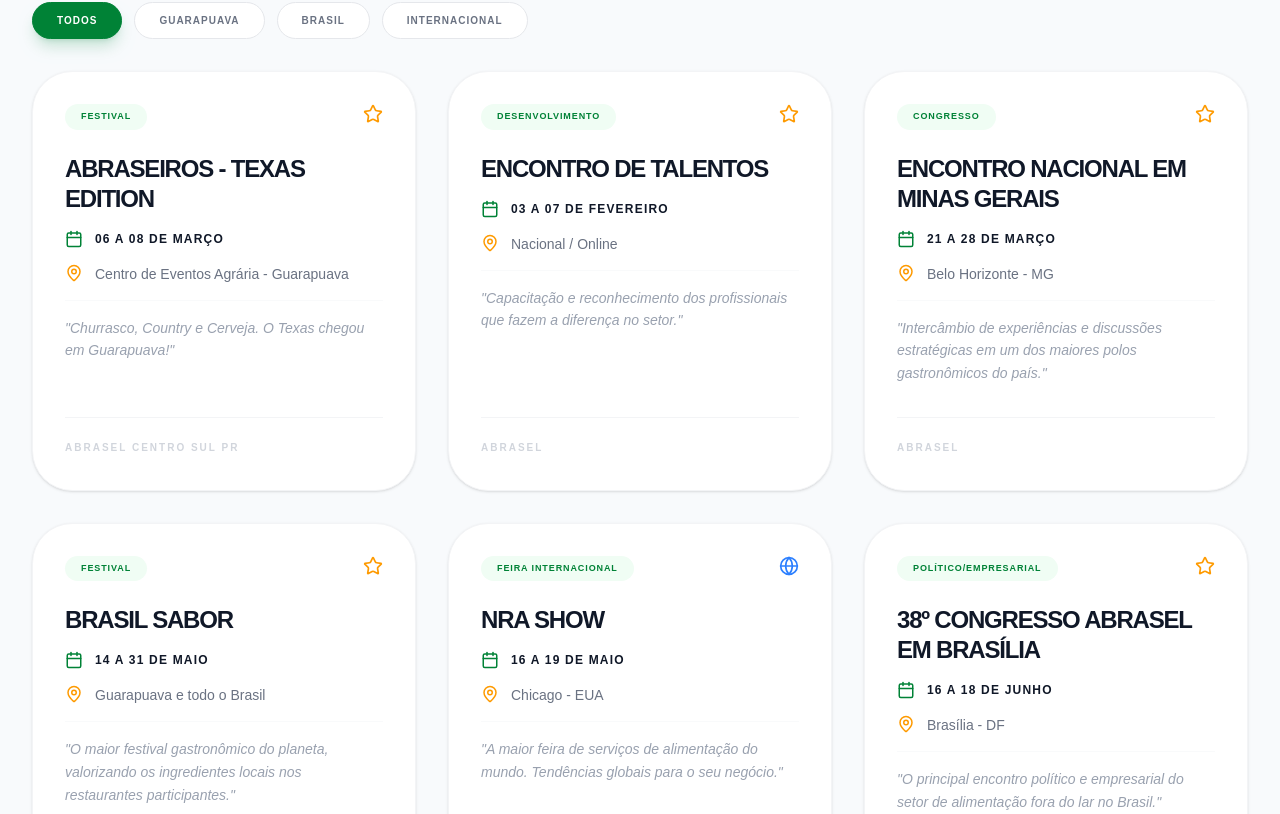
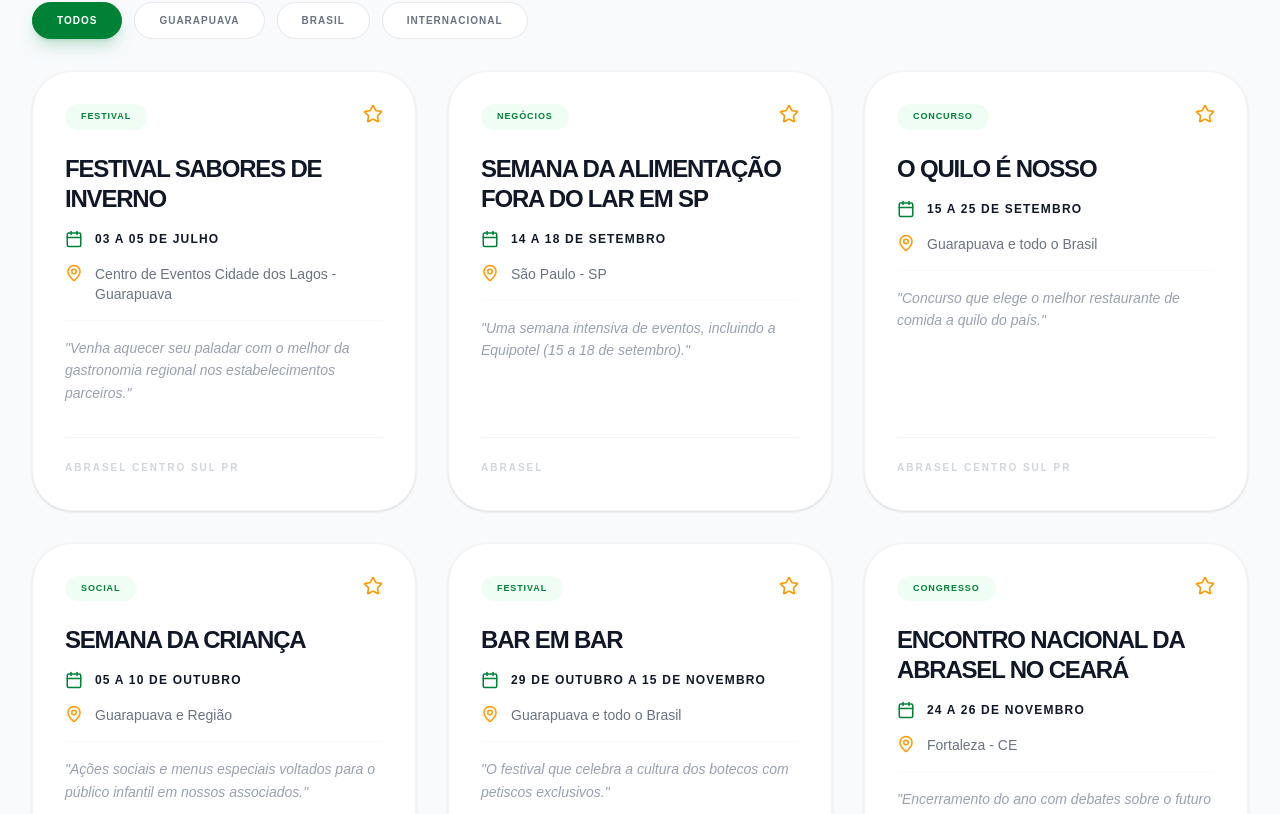
Before and after one commit to paulosrgf/abraselcspr, a Next.js app: page /eventos in a window 1280 px wide. Shown: the part 364-1178 px from the top of the page. Built offline with nearby package versions, Linux system fonts and the light colour scheme.

Commit message:
feat: atualiza agenda de eventos removendo passados e adicionando Sabores de Inverno

```diff
--- a/app/eventos/page.js
+++ b/app/eventos/page.js
@@ -1,119 +1,79 @@
-'use client';
+"use client";
 
-import { useState, useMemo } from 'react';
-import Header from '../../components/Header';
-import Footer from '../../components/Footer';
-import { Calendar, MapPin, Filter, Globe, Star } from 'lucide-react';
+import { useState, useMemo } from "react";
+import Header from "../../components/Header";
+import Footer from "../../components/Footer";
+import { Calendar, MapPin, Filter, Globe, Star } from "lucide-react";
 
 const EVENTS_DATA = [
   {
-    id: 0,
-    title: 'Abraseiros - Texas Edition',
-    date: '06 a 08 de Março',
-    location: 'Centro de Eventos Agrária - Guarapuava',
-    scope: 'Guarapuava',
-    description: 'Churrasco, Country e Cerveja. O Texas chegou em Guarapuava!',
-    category: 'Festival',
-    featured: true
-  },
-  {
-    id: 1,
-    title: 'Encontro de Talentos',
-    date: '03 a 07 de Fevereiro',
-    location: 'Nacional / Online',
-    scope: 'Brasil',
-    description: 'Capacitação e reconhecimento dos profissionais que fazem a diferença no setor.',
-    category: 'Desenvolvimento'
-  },
-  {
-    id: 2,
-    title: 'Encontro Nacional em Minas Gerais',
-    date: '21 a 28 de Março',
-    location: 'Belo Horizonte - MG',
-    scope: 'Brasil',
-    description: 'Intercâmbio de experiências e discussões estratégicas em um dos maiores polos gastronômicos do país.',
-    category: 'Congresso'
-  },
-  {
-    id: 3,
-    title: 'Brasil Sabor',
-    date: '14 a 31 de Maio',
-    location: 'Guarapuava e todo o Brasil',
-    scope: 'Guarapuava',
-    description: 'O maior festival gastronômico do planeta, valorizando os ingredientes locais nos restaurantes participantes.',
-    category: 'Festival'
-  },
-  {
-    id: 4,
-    title: 'NRA Show',
-    date: '16 a 19 de Maio',
-    location: 'Chicago - EUA',
-    scope: 'Internacional',
-    description: 'A maior feira de serviços de alimentação do mundo. Tendências globais para o seu negócio.',
-    category: 'Feira Internacional'
-  },
-  {
-    id: 5,
-    title: '38º Congresso Abrasel em Brasília',
-    date: '16 a 18 de Junho',
-    location: 'Brasília - DF',
-    scope: 'Brasil',
-    description: 'O principal encontro político e empresarial do setor de alimentação fora do lar no Brasil.',
-    category: 'Político/Empresarial'
+    id: 11,
+    title: "Festival Sabores de Inverno",
+    date: "03 a 05 de Julho",
+    location: "Centro de Eventos Cidade dos Lagos - Guarapuava",
+    scope: "Guarapuava",
+    description:
+      "Venha aquecer seu paladar com o melhor da gastronomia regional nos estabelecimentos parceiros.",
+    category: "Festival",
   },
   {
     id: 6,
-    title: 'Semana da Alimentação Fora do Lar em SP',
-    date: '14 a 18 de Setembro',
-    location: 'São Paulo - SP',
-    scope: 'Brasil',
-    description: 'Uma semana intensiva de eventos, incluindo a Equipotel (15 a 18 de setembro).',
-    category: 'Negócios'
+    title: "Semana da Alimentação Fora do Lar em SP",
+    date: "14 a 18 de Setembro",
+    location: "São Paulo - SP",
+    scope: "Brasil",
+    description:
+      "Uma semana intensiva de eventos, incluindo a Equipotel (15 a 18 de setembro).",
+    category: "Negócios",
   },
   {
     id: 7,
-    title: 'O Quilo é Nosso',
-    date: '15 a 25 de Setembro',
-    location: 'Guarapuava e todo o Brasil',
-    scope: 'Guarapuava',
-    description: 'Concurso que elege o melhor restaurante de comida a quilo do país.',
-    category: 'Concurso'
+    title: "O Quilo é Nosso",
+    date: "15 a 25 de Setembro",
+    location: "Guarapuava e todo o Brasil",
+    scope: "Guarapuava",
+    description:
+      "Concurso que elege o melhor restaurante de comida a quilo do país.",
+    category: "Concurso",
   },
   {
     id: 8,
-    title: 'Semana da Criança',
-    date: '05 a 10 de Outubro',
-    location: 'Guarapuava e Região',
-    scope: 'Guarapuava',
-    description: 'Ações sociais e menus especiais voltados para o público infantil em nossos associados.',
-    category: 'Social'
+    title: "Semana da Criança",
+    date: "05 a 10 de Outubro",
+    location: "Guarapuava e Região",
+    scope: "Guarapuava",
+    description:
+      "Ações sociais e menus especiais voltados para o público infantil em nossos associados.",
+    category: "Social",
   },
   {
     id: 9,
-    title: 'Bar em Bar',
-    date: '29 de Outubro a 15 de Novembro',
-    location: 'Guarapuava e todo o Brasil',
-    scope: 'Guarapuava',
-    description: 'O festival que celebra a cultura dos botecos com petiscos exclusivos.',
-    category: 'Festival'
+    title: "Bar em Bar",
+    date: "29 de Outubro a 15 de Novembro",
+    location: "Guarapuava e todo o Brasil",
+    scope: "Guarapuava",
+    description:
+      "O festival que celebra a cultura dos botecos com petiscos exclusivos.",
+    category: "Festival",
   },
   {
     id: 10,
-    title: 'Encontro Nacional da Abrasel no Ceará',
-    date: '24 a 26 de Novembro',
-    location: 'Fortaleza - CE',
-    scope: 'Brasil',
-    description: 'Encerramento do ano com debates sobre o futuro da gastronomia e turismo.',
-    category: 'Congresso'
-  }
+    title: "Encontro Nacional da Abrasel no Ceará",
+    date: "24 a 26 de Novembro",
+    location: "Fortaleza - CE",
+    scope: "Brasil",
+    description:
+      "Encerramento do ano com debates sobre o futuro da gastronomia e turismo.",
+    category: "Congresso",
+  },
 ];
 
 export default function EventosPage() {
-  const [activeFilter, setActiveFilter] = useState('Todos');
+  const [activeFilter, setActiveFilter] = useState("Todos");
 
   const filteredEvents = useMemo(() => {
-    if (activeFilter === 'Todos') return EVENTS_DATA;
-    return EVENTS_DATA.filter(event => event.scope === activeFilter);
+    if (activeFilter === "Todos") return EVENTS_DATA;
+    return EVENTS_DATA.filter((event) => event.scope === activeFilter);
   }, [activeFilter]);
 
   return (
@@ -126,21 +86,22 @@ export default function EventosPage() {
             Agenda <span className="text-green-700">2026</span>
           </h1>
           <p className="text-gray-500 mt-4 text-lg md:text-xl max-w-2xl font-medium">
-            Calendário oficial: Das ações locais em Guarapuava aos grandes congressos nacionais.
+            Calendário oficial: Das ações locais em Guarapuava aos grandes
+            congressos nacionais.
           </p>
         </div>
       </div>
 
       <section className="py-8 max-w-7xl mx-auto px-4 sm:px-6 lg:px-8">
         <div className="flex flex-wrap items-center gap-3">
-          {['Todos', 'Guarapuava', 'Brasil', 'Internacional'].map((filter) => (
+          {["Todos", "Guarapuava", "Brasil", "Internacional"].map((filter) => (
             <button
               key={filter}
               onClick={() => setActiveFilter(filter)}
               className={`px-6 py-2.5 rounded-full text-[10px] font-black uppercase tracking-widest transition-all border ${
                 activeFilter === filter
-                  ? 'bg-green-700 text-white border-green-700 shadow-lg shadow-green-700/20'
-                  : 'bg-white text-gray-500 border-gray-200 hover:border-green-700 hover:text-green-700'
+                  ? "bg-green-700 text-white border-green-700 shadow-lg shadow-green-700/20"
+                  : "bg-white text-gray-500 border-gray-200 hover:border-green-700 hover:text-green-700"
               }`}
             >
               {filter}
@@ -160,8 +121,14 @@ export default function EventosPage() {
                 <div className="bg-green-50 text-green-700 px-4 py-1.5 rounded-full text-[9px] font-black uppercase tracking-widest">
                   {event.category}
                 </div>
-                <div className={`${event.scope === 'Internacional' ? 'text-blue-500' : 'text-amber-500'}`}>
-                   {event.scope === 'Internacional' ? <Globe size={20} /> : <Star size={20} />}
+                <div
+                  className={`${event.scope === "Internacional" ? "text-blue-500" : "text-amber-500"}`}
+                >
+                  {event.scope === "Internacional" ? (
+                    <Globe size={20} />
+                  ) : (
+                    <Star size={20} />
+                  )}
                 </div>
               </div>
 
@@ -175,10 +142,12 @@ export default function EventosPage() {
                   {event.date}
                 </div>
                 <div className="flex items-start text-gray-500 text-sm font-medium">
-                  <MapPin className="mr-3 text-amber-500 flex-shrink-0" size={18} />
+                  <MapPin
+                    className="mr-3 text-amber-500 flex-shrink-0"
+                    size={18}
+                  />
                   <span>{event.location}</span>
                 </div>
-                {/* CORREÇÃO APLICADA ABAIXO NA LINHA 186 */}
                 <p className="text-gray-400 text-sm leading-relaxed italic border-t border-gray-50 pt-4">
                   &quot;{event.description}&quot;
                 </p>
@@ -186,9 +155,9 @@ export default function EventosPage() {
 
               <div className="pt-4 border-t border-gray-100">
                 <span className="text-[10px] font-black uppercase tracking-[0.2em] text-gray-300 transition-colors group-hover:text-green-700/50">
-                  {event.scope === 'Guarapuava' || event.scope === 'Paraná'
-                    ? 'Abrasel Centro Sul PR'
-                    : 'Abrasel'}
+                  {event.scope === "Guarapuava" || event.scope === "Paraná"
+                    ? "Abrasel Centro Sul PR"
+                    : "Abrasel"}
                 </span>
               </div>
             </div>
@@ -196,9 +165,9 @@ export default function EventosPage() {
         </div>
 
         <div className="mt-20 p-8 bg-amber-50 rounded-[2rem] border border-amber-100 text-center">
-            <p className="text-amber-800 text-[10px] font-black uppercase tracking-[0.15em]">
-              * Datas e locais sujeitos a alteração pela organização nacional.
-            </p>
+          <p className="text-amber-800 text-[10px] font-black uppercase tracking-[0.15em]">
+            * Datas e locais sujeitos a alteração pela organização nacional.
+          </p>
         </div>
       </section>
 
```
